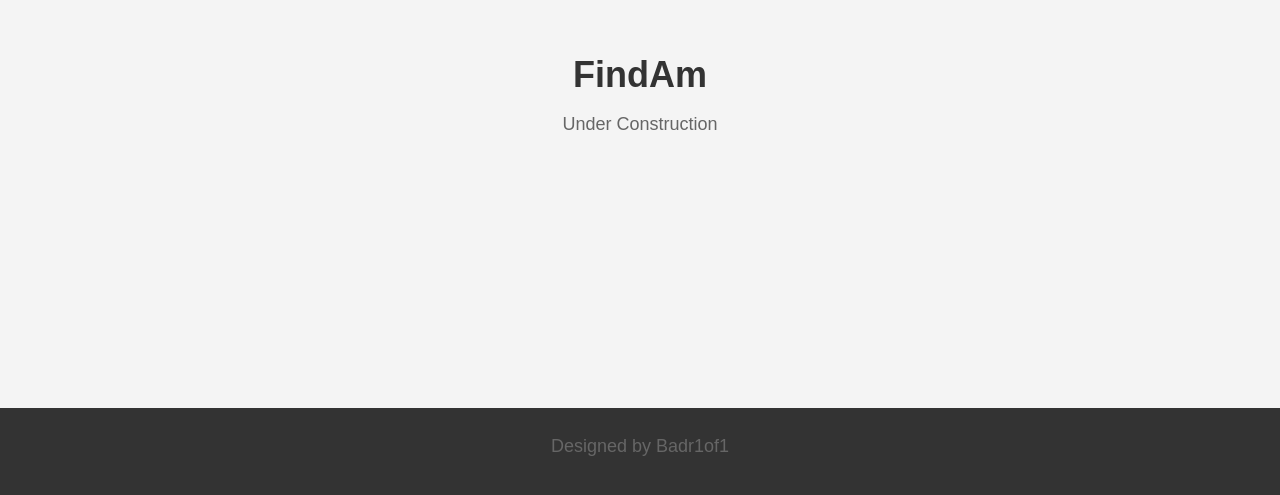
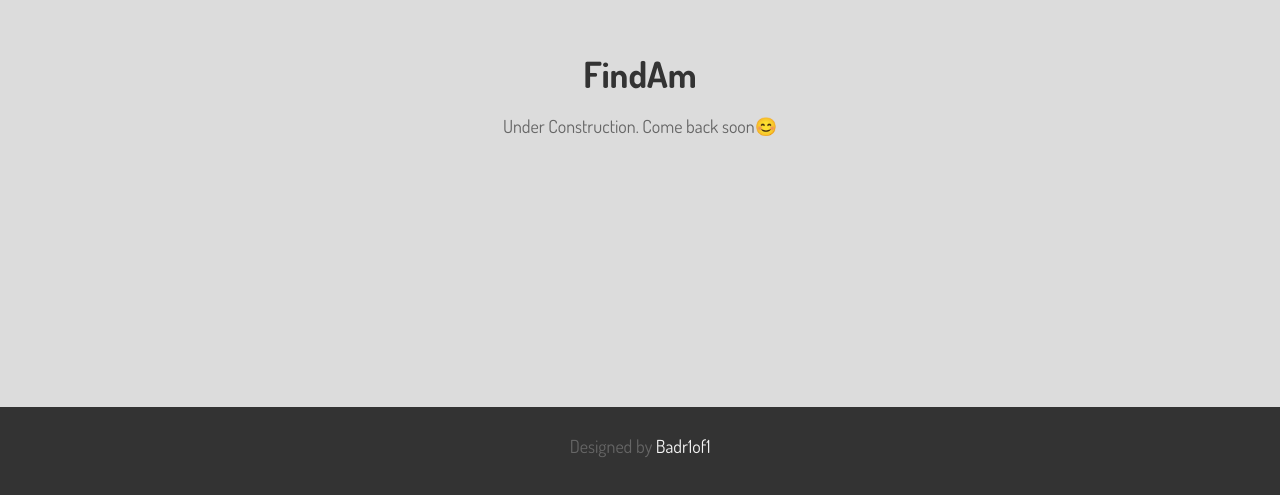
Before and after one commit to Badr1of1/findAm, a website: page public/index.html in a window 1280 px wide. Shown: the part 303-798 px from the top of the page. Drawn offline with Linux system fonts and the light colour scheme.

Commit message:
a little progress

```diff
--- a/middlewares/auth.js
+++ b/middlewares/auth.js
@@ -19,8 +19,8 @@ const authenticateUser = async (req, res, next) => {
     req.user = user;
     next();
   } catch (error) {
-    if (error.name === 'JsonWebTokenError') {
-      return res.status(401).json({ msg: "Unauthorized: Invalid token" });
+    if (error.name === 'JsonWebTokenError' || error.name === 'TokenExpiredError') {
+      return res.status(401).json({ msg: `Unauthorized: ${error.message}` });
     } else {
       return res.status(500).json({ msg: "Internal server error" });
     }
--- a/middlewares/notFound.js
+++ b/middlewares/notFound.js
@@ -1,3 +1,3 @@
-const notFound = (req, res) => res.status(404).send('Route does not exist')
+const notFound = (req, res) => res.status(404).sendFile(__dirname+"/404.html")
 
 module.exports = notFound
--- a/public/index.html
+++ b/public/index.html
@@ -1,61 +1,25 @@
 <!DOCTYPE html>
 <html lang="en">
   <head>
-<meta charset="UTF-8">
-<meta name="viewport" content="width=device-width, initial-scale=1.0">
+    <meta charset="UTF-8" />
+    <meta name="viewport" content="width=device-width, initial-scale=1.0" />
+    <link rel="preconnect" href="https://fonts.googleapis.com" />
+    <link rel="preconnect" href="https://fonts.gstatic.com" crossorigin />
+    <link
+      href="https://fonts.googleapis.com/css2?family=Dosis:wght@200..800&display=swap"
+      rel="stylesheet"
+    />
+    <link rel="stylesheet" href="main.css" />
     <title>FindAm</title>
-<style>
-  body {
-    font-family: Arial, sans-serif;
-    background-color: #f4f4f4;
-    margin: 0;
-    padding: 0;
-    display: flex;
-    justify-content: center;
-    align-items: center;
-    min-height: 100vh;
-    flex-direction: column;
-  }
-
-  .container {
-    text-align: center;
-  }
-
-  h1 {
-    font-size: 36px;
-    font-weight: bold;
-    color: #333;
-    margin-bottom: 10px;
-  }
-
-  p {
-    font-size: 18px;
-    color: #666;
-    margin-bottom: 30px;
-  }
-
-  footer {
-    position: fixed;
-    bottom: 0;
-    left: 0;
-    width: 100%;
-    background-color: #333;
-    color: #fff;
-    padding: 10px 0;
-    text-align: center;
-  }
-</style>
   </head>
   <body>
-
     <div class="container">
       <h1>FindAm</h1>
-  <p>Under Construction</p>
+      <p>Under Construction. Come back soon😊</p>
     </div>
 
     <footer>
-  <p>Designed by Badr1of1</p>
+      <p>Designed by <a href="https://github.com/Badr1of1">Badr1of1</a></p>
     </footer>
-
   </body>
 </html>
--- a/public/main.css
+++ b/public/main.css
@@ -1,3 +1,45 @@
-body{
-    background-color: azure;
+body {
+    font-family: "Dosis", sans-serif;
+    background-color: #f4f4f4;
+    margin: 0;
+    padding: 0;
+    display: flex;
+    justify-content: center;
+    align-items: center;
+    min-height: 100vh;
+    flex-direction: column;
+    background-color: gainsboro;
 }
+
+.container {
+    text-align: center;
+}
+
+a {
+    text-decoration: none;
+    color: whitesmoke;
+}
+
+h1 {
+    font-size: 36px;
+    font-weight: bold;
+    color: #333;
+    margin-bottom: 10px;
+}
+
+p {
+    font-size: 18px;
+    color: #666;
+    margin-bottom: 30px;
+}
+
+footer {
+    position: fixed;
+    bottom: 0;
+    left: 0;
+    width: 100%;
+    background-color: #333;
+    color: #fff;
+    padding: 10px 0;
+    text-align: center;
+}
```
Also changed, not shown: middlewares/404.html (added, +30 -0 lines), routes/Items.js (+8 -16 lines). Lines whose indentation alone changed are shown as unchanged.
